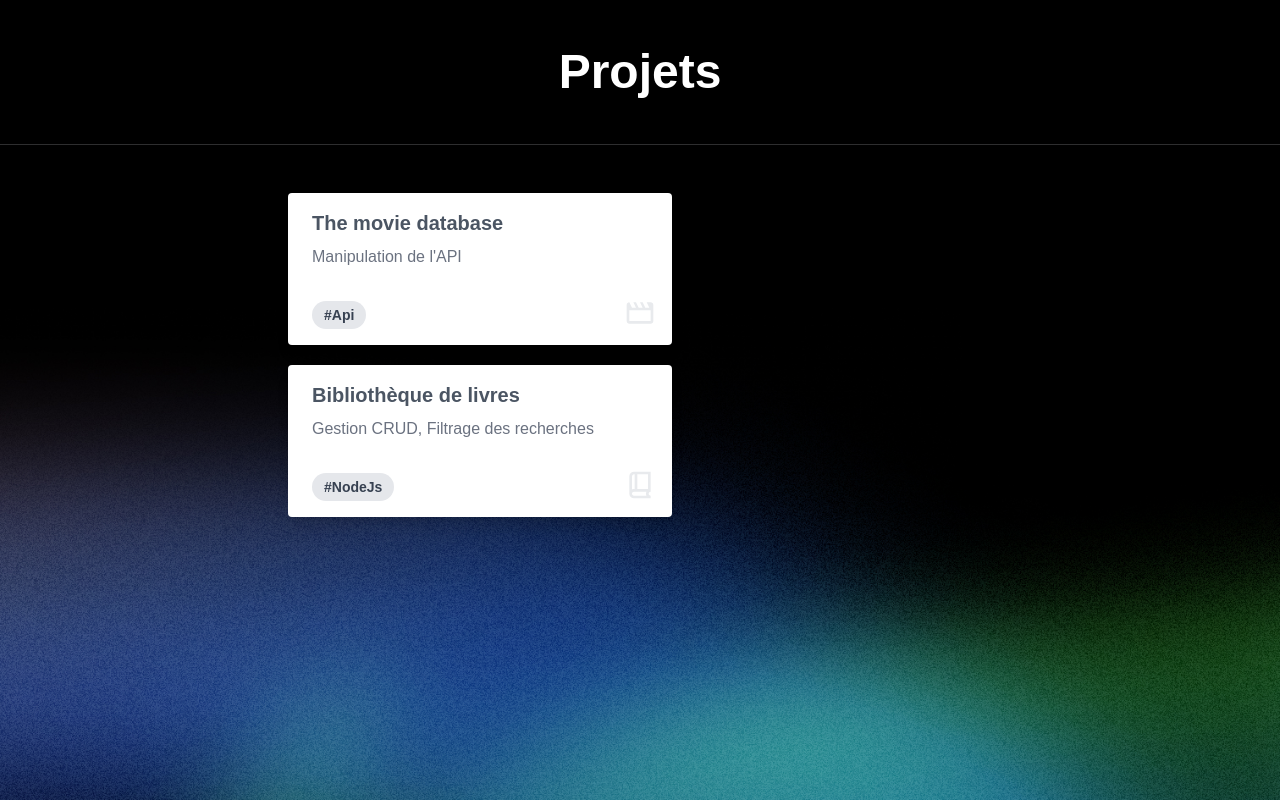
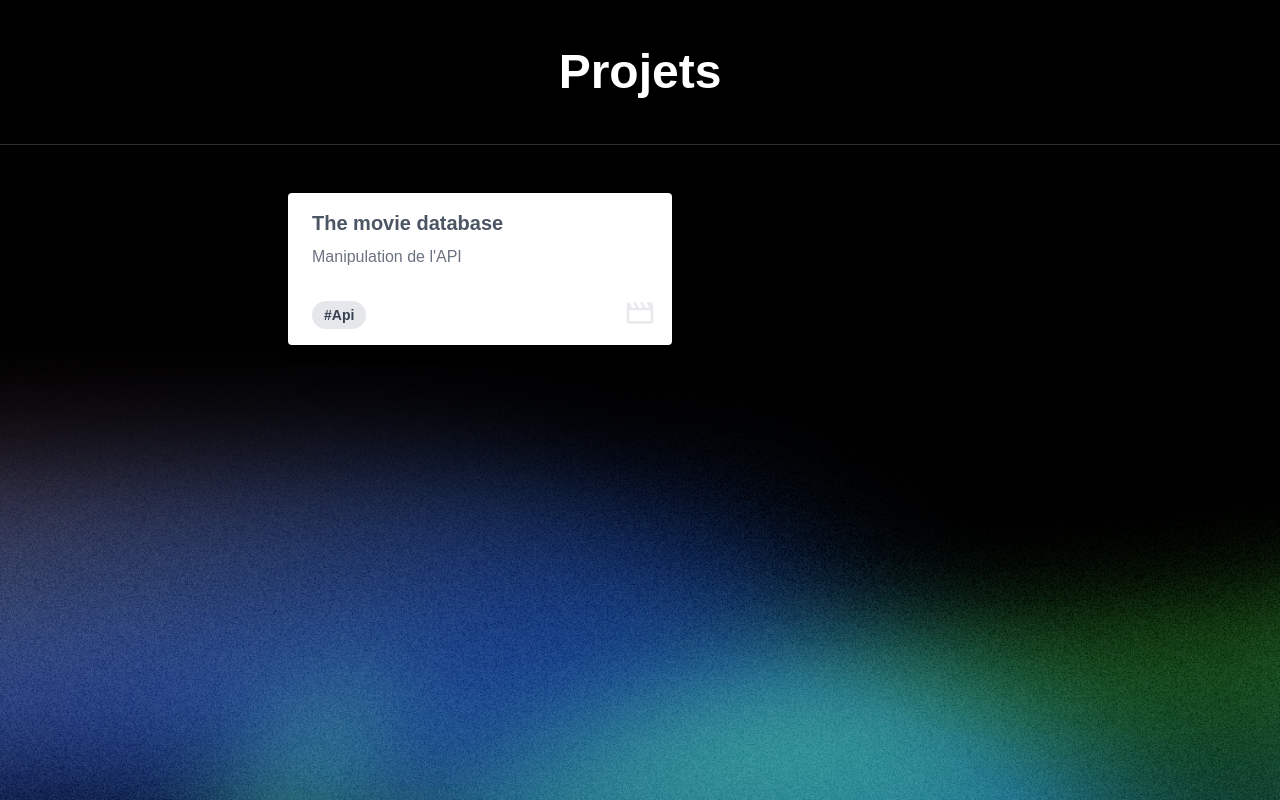
Before and after one commit to DiscoMajor/folio-v2, a Next.js app: page / in a window 1280 px wide. Shown: the part 997-1797 px from the top of the page. Built offline with nearby package versions, Linux system fonts and the light colour scheme; a web font is replaced by a local one.

Commit message:
Removed project 2 (commented to hide) from index

```diff
--- a/src/app/components/projets-const.js
+++ b/src/app/components/projets-const.js
@@ -10,14 +10,15 @@ const projects = [
         keyword: "#Api",
         img: "/icons/movie-icon.svg",
     },
-    {
-        id: 2,
-        name: "bibliotheque-crud",
-        title: "Bibliothèque de livres",
-        description: "Gestion CRUD, Filtrage des recherches",
-        keyword: "#NodeJs",
-        img: "/icons/book-icon.svg",
-    },
+    // ,
+    // {
+    //     id: 2,
+    //     name: "bibliotheque-crud",
+    //     title: "Bibliothèque de livres",
+    //     description: "Gestion CRUD, Filtrage des recherches",
+    //     keyword: "#NodeJs",
+    //     img: "/icons/book-icon.svg",
+    // },
 ];
 
 const Projects = () => {
```
